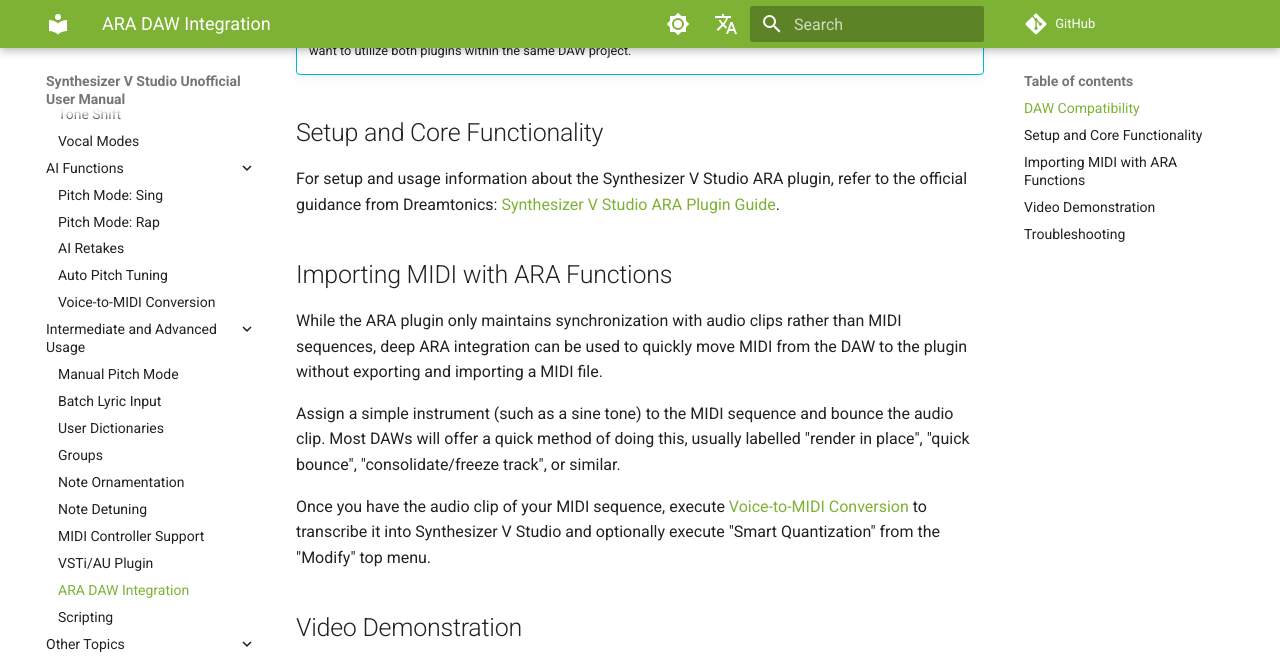
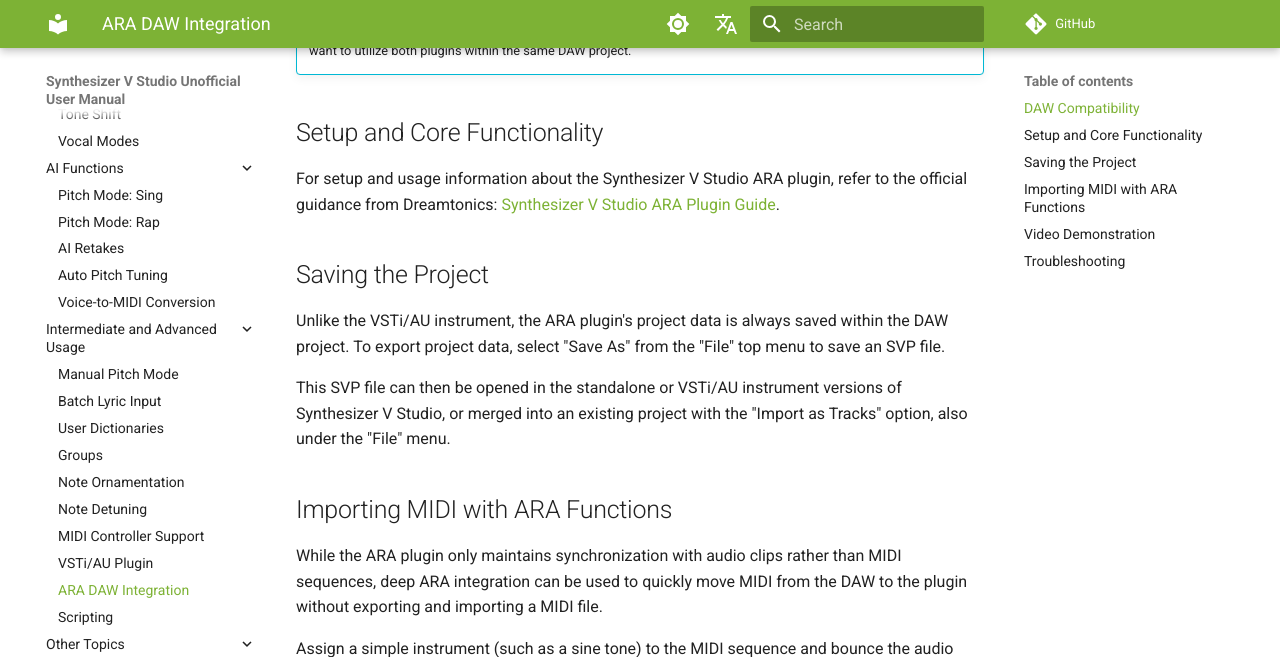
Before and after one commit to claire-west/svstudio-manual, an MkDocs documentation site: the page built from docs/daw-integration/ara-plugin.md, in a window 1280 px wide and 900 px high, scrolled down 1099 px, cut to the strip 0-657 px from the top of the window. Built offline with MkDocs 1.6.1 and Material for MkDocs 9.7.7, drawn with Linux system fonts in a browser that asks for light colours; comment, search, counter and statistics services are not loaded.

Commit message:
Minor revisions

```diff
--- a/docs/daw-integration/ara-plugin.md
+++ b/docs/daw-integration/ara-plugin.md
@@ -31,6 +31,12 @@
 
 For setup and usage information about the Synthesizer V Studio ARA plugin, refer to the official guidance from Dreamtonics: [Synthesizer V Studio ARA Plugin Guide](https://docs.google.com/document/d/e/2PACX-1vTx9WXhLQT9UIhMaN9OCLhAF36-vEi7c9syl54DKKJ-BBkaHBSbQTXzyC2F5Rnm-E1EkRWF8pA7I9UI/pub).
 
+## Saving the Project
+
+Unlike the VSTi/AU instrument, the ARA plugin's project data is always saved within the DAW project. To export project data, select "Save As" from the "File" top menu to save an SVP file.
+
+This SVP file can then be opened in the standalone or VSTi/AU instrument versions of Synthesizer V Studio, or merged into an existing project with the "Import as Tracks" option, also under the "File" menu.
+
 ## Importing MIDI with ARA Functions
 
 While the ARA plugin only maintains synchronization with audio clips rather than MIDI sequences, deep ARA integration can be used to quickly move MIDI from the DAW to the plugin without exporting and importing a MIDI file.
```
Also changed, not shown: docs/ai-functions/vocal-modes.md (+1 -1 lines), docs/daw-integration/plugin.md (+1 -1 lines).
